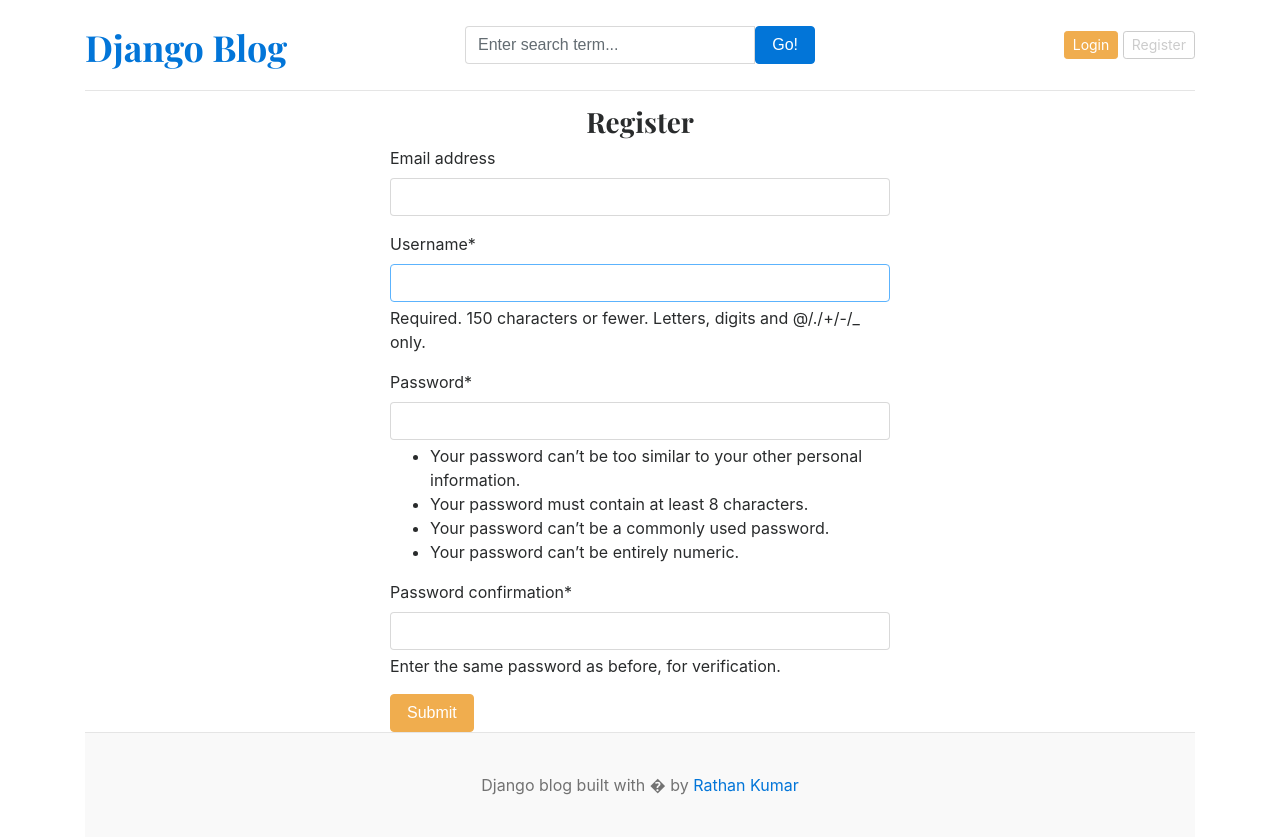
After one commit to pratheeksha04/django_blog-project-, a Django app: page /register/ in a window 1280 px wide. The commit adds this page. Run offline with Django 5.2, Linux system fonts and the light colour scheme; data that the repository does not hold is empty; some libraries are stand-ins or nearby versions.

Commit message:
register and login

```diff
--- /dev/null
+++ b/blog_main/forms.py
@@ -0,0 +1,7 @@
+from django.contrib.auth.models import User #this to get frontend of users in admin panekl for login/register
+from django.contrib.auth.forms import UserCreationForm
+
+class RegistrationForm(UserCreationForm):
+    class Meta:
+        model=User
+        fields=('email','username','password1','password2')
--- a/blog_main/settings.py
+++ b/blog_main/settings.py
@@ -39,6 +39,8 @@ INSTALLED_APPS = [
     'django.contrib.staticfiles',
     'blogs',
     'aboutus',
+    'crispy_forms',
+    'crispy_bootstrap4'
 ]
 
 MIDDLEWARE = [
@@ -130,3 +132,4 @@ DEFAULT_AUTO_FIELD = 'django.db.models.BigAutoField'
 
 MEDIA_URL='/media/'
 MEDIA_ROOT=BASE_DIR/'media'
+CRISPY_TEMPLATE_PACK = 'bootstrap4'
--- a/blog_main/urls.py
+++ b/blog_main/urls.py
@@ -25,6 +25,9 @@ urlpatterns = [
     path('admin/', admin.site.urls),
     path('',views.home,name='home'),
     path('category/',include('blogs.urls')),#http://127.0.0.1:8000/category #http://127.0.0.1:8000/category/2/
-    path('<slug:slug>/',BlogViews.blogs,name='blogs'),
-    path('blogs/search/',BlogViews.search,name="search")
+    path('blogs/<slug:slug>/',BlogViews.blogs,name='blogs'),
+    path('blogs/search/',BlogViews.search,name="search"),
+    path('register/',views.register,name='register'),#http://127.0.0.1:8000/register
+    path('login/',views.login,name='login'),#http://127.0.0.1:8000/login
+    path('logout/',views.logout,name='logout'),#http://127.0.0.1:8000/logout
 ]+ static(settings.MEDIA_URL, document_root=settings.MEDIA_ROOT)
--- a/blog_main/views.py
+++ b/blog_main/views.py
@@ -1,10 +1,13 @@
 
 
 from django.http import HttpResponse
-from django.shortcuts import render
+from django.shortcuts import redirect, render
+from .forms import RegistrationForm
 from aboutus.models import About
 from blogs.models import Category
 from blogs.models import Blog
+from django.contrib.auth.forms import AuthenticationForm
+from django.contrib import auth
 
 #whatever changes u need to make in home page update here example aboutus app models.py
 def home(request):
@@ -24,3 +27,40 @@ def home(request):
         'about':about
     }
     return render(request,'home.html',context)
+
+def register(request):
+    if request.method=="POST":
+        #post req to send  register fields with data)
+        form=RegistrationForm(request.POST)
+        if form.is_valid():
+            form.save()
+            return redirect('register')
+    else:
+        #get req to load empty register fields
+        form=RegistrationForm()
+    context={
+        'form':form,
+        }
+    return render(request,'register.html',context )
+
+def login(request):
+    if request.method=="POST":
+        form=AuthenticationForm(request,request.POST)
+        if form.is_valid():
+            username=form.cleaned_data['username']
+            password=form.cleaned_data['password']
+
+            user=auth.authenticate(username=username,password=password)
+            if user is not None:
+                auth.login(request,user)
+            return redirect('home')
+
+    form=AuthenticationForm()
+    context={
+        'form':form,
+    }
+    return render(request,'login.html',context)
+
+def logout(request):
+    auth.logout(request)
+    return redirect('home')
--- /dev/null
+++ b/documnetation.txt
@@ -0,0 +1 @@
+Djangoadmin uname and pw
--- a/templates/base.html
+++ b/templates/base.html
@@ -29,8 +29,14 @@
             </form>
           </div>
           <div class="col-4 d-flex justify-content-end align-items-center">
-            <a class="btn btn-sm btn-warning" href="#">Login</a> &nbsp;
-            <a class="btn btn-sm btn-outline-secondary" href="#">Register</a>
+            {% if not user.is_authenticated %}
+            <a class="btn btn-sm btn-warning" href="{% url 'login' %}">Login</a> &nbsp;
+            <a class="btn btn-sm btn-outline-secondary" href="{% url 'register' %}">Register</a>
+            {% else %}
+            <span> You are logged in as {{user}}</span>
+            &emsp13;
+            <span><a href="{% url 'logout' %}">Logout</a> </span>
+            {% endif %}
           </div>
         </div>
       </header>
--- /dev/null
+++ b/templates/logout.html
@@ -0,0 +1 @@
+you have been logged out successfully!!login agian
--- /dev/null
+++ b/templates/register.html
@@ -0,0 +1,13 @@
+{% extends 'base.html' %}
+
+  {% block content %}
+  {% load crispy_forms_tags %}
+  <h3 class="text-center">Register</h3>
+  <form action="{% url 'register' %}" method="POST" style="width:500px; margin: auto;">
+    {% csrf_token %}
+    {{ form | crispy }}
+    <button type="submit" class="btn btn-warning">Submit</button>
+  </form>
+
+
+{% endblock %}
```
Also changed, not shown: templates/login.html (added, +11 -0 lines).
